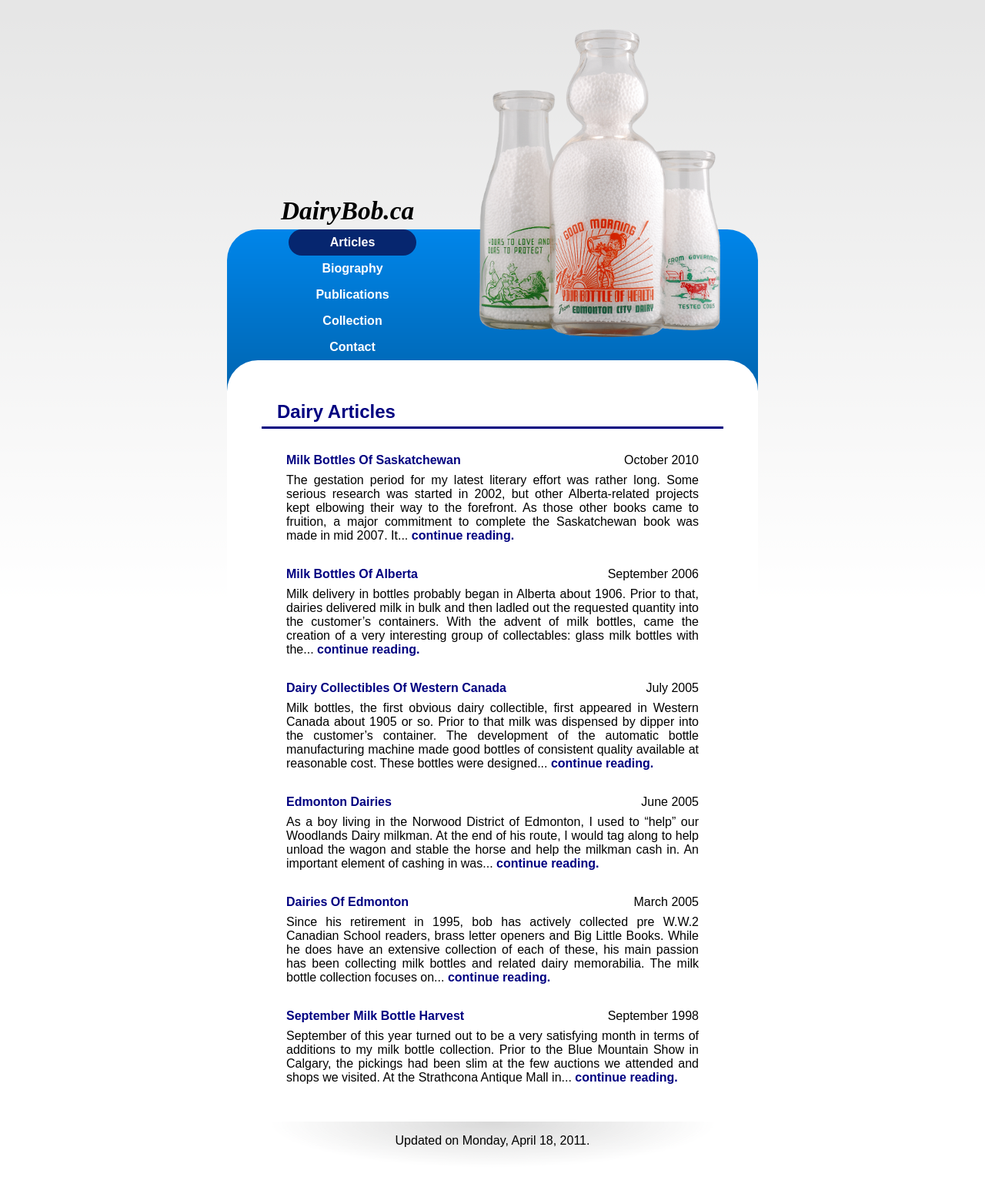
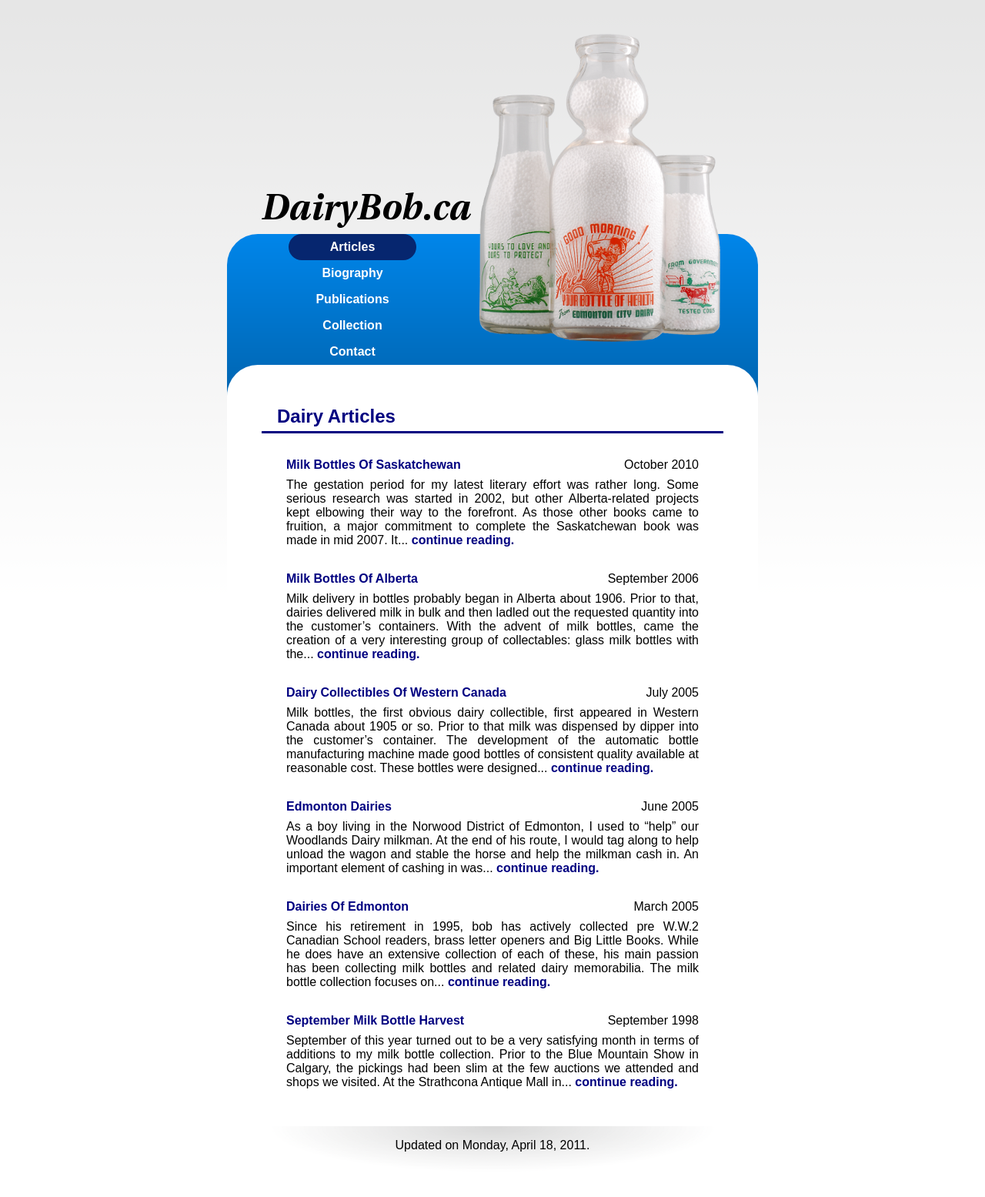
Before and after one commit to dairybob/dairybob.github.com, a Jekyll site: the page built from index.html, in a window 1280 px wide. Shown: the whole page at 77% size. Built offline with Jekyll 4.4.1, drawn with Linux system fonts in a browser that asks for light colours.

Commit message:
Replace header text with header png of text.
I know that images of text are relatively evil, however browsershots.org indicates to me that the vast majority of browsers on the vast majority of platforms are completely incapable of rendering italic text in any way other than terribly (eg, no anti-aliasing, so it looks very blocky and jaggy). On the other hand, very few browsers have difficulty with transparent PNGs, so this seems like a good tradeoff. I even added alt text for browsers that can't display images.

```diff
--- a/_layouts/default.html
+++ b/_layouts/default.html
@@ -23,7 +23,7 @@
 
 <body>
 
-<h1>DairyBob.ca</h1>
+<h1><img src="/assets/dairybob.png" alt="DairyBob.ca" /></h1>
 
 <div id="header">
 <img id="bottle" src="/assets/bottles.png" height="400" />
--- a/style.css
+++ b/style.css
@@ -18,8 +18,8 @@ a:hover {
 }
 
 h1 {
-    margin: 5px auto;
-    width: 550px;
+    margin: 0 auto;
+    width: 600px;
     padding: 250px 0 0 0;
     font-family: serif;
     font-style: italic;
```
Also changed, not shown: assets/dairybob.png (added).
